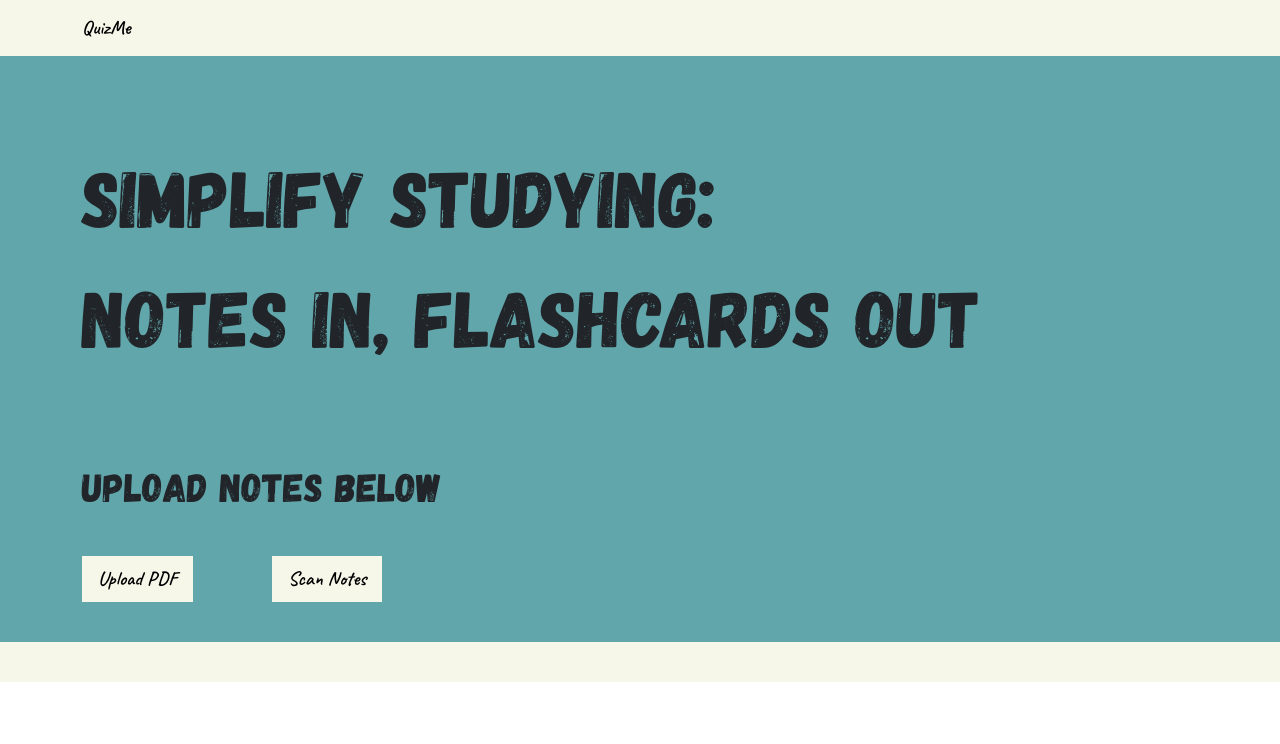
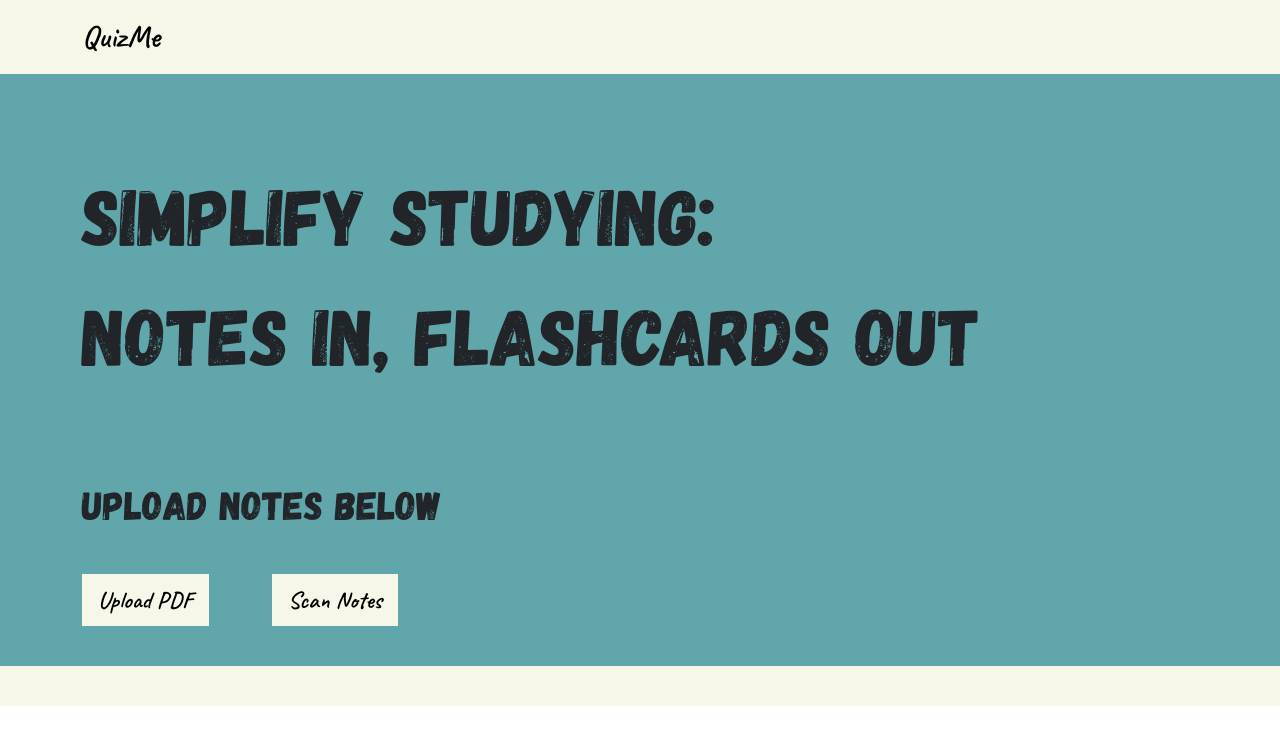
Before and after one commit to sarvaSanjay/AcademicWeapon, a React (Create React App) app in the folder quizeme/: page / in a window 1280 px wide. Shown: the top 744 px of the page. Built offline with nearby package versions, Linux system fonts and the light colour scheme.

Commit message:
updated Home

```diff
--- a/quizeme/package.json
+++ b/quizeme/package.json
@@ -10,6 +10,7 @@
     "react": "^18.2.0",
     "react-bootstrap": "^2.9.1",
     "react-dom": "^18.2.0",
+    "react-router-dom": "^6.18.0",
     "react-scripts": "5.0.1",
     "web-vitals": "^2.1.4"
   },
--- a/quizeme/src/App.css
+++ b/quizeme/src/App.css
@@ -44,6 +44,9 @@
     font-family: Gagalin;
     src: url('../src/assests/Gagalin-Regular.otf');
 }
+.home{
+    background-color: #61A6AB;
+}
 .brand{
     font-family: 'Caveat', cursive;
 }
@@ -81,7 +84,12 @@ footer{
     font-family: 'Caveat', cursive;
     border-radius: 0;
     border: black;
+    font-size: 1.5rem;
 }
 .home button:hover {
     box-shadow: inset 400px 0 0 0 black;
 }
+
+.home span{
+    font-size: 2rem;
+}
--- a/quizeme/src/components/App.js
+++ b/quizeme/src/components/App.js
@@ -1,10 +1,20 @@
 import '../App.css';
 import Home from './Home';
+import Flashcard from "./Flashcard";
+import {
+    BrowserRouter as Router,
+    Routes,
+    Route,
+    Navigate,
+} from "react-router-dom";
+
 function App() {
   return (
-    <div className="App">
-      <Home></Home>
-    </div>
+    <Router>
+        <Routes>
+            <Route path='/' element={<Home />}></Route>
+         </Routes>
+    </Router>
   );
 }
 
--- /dev/null
+++ b/quizeme/src/components/Flashcard.jsx
@@ -0,0 +1,9 @@
+
+
+function Flashcard(props){
+  return(<div>
+
+  </div>)
+}
+
+export default Flashcard;
--- a/quizeme/src/components/Home.jsx
+++ b/quizeme/src/components/Home.jsx
@@ -10,7 +10,7 @@ function Home(){
             <div>
         <Navbar className="navbar">
             <Container>
-                <Navbar.Brand className='brand'>QuizMe</Navbar.Brand>
+                <Navbar.Brand className='brand' size='lg'>QuizMe</Navbar.Brand>
             </Container>
         </Navbar>
             </div>
```
Also changed, not shown: 1 other file (tests, documents, lock files or other folders).
